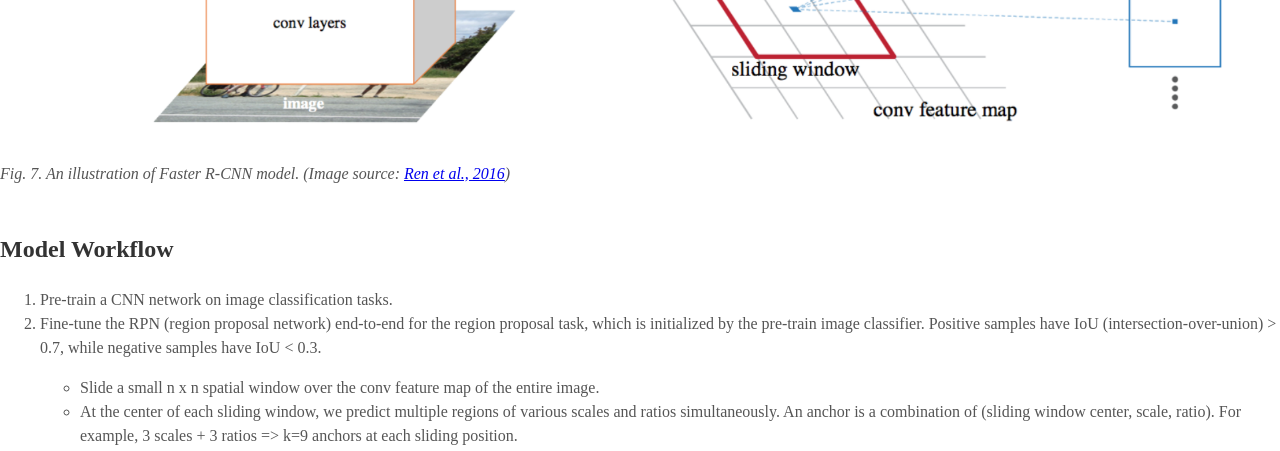
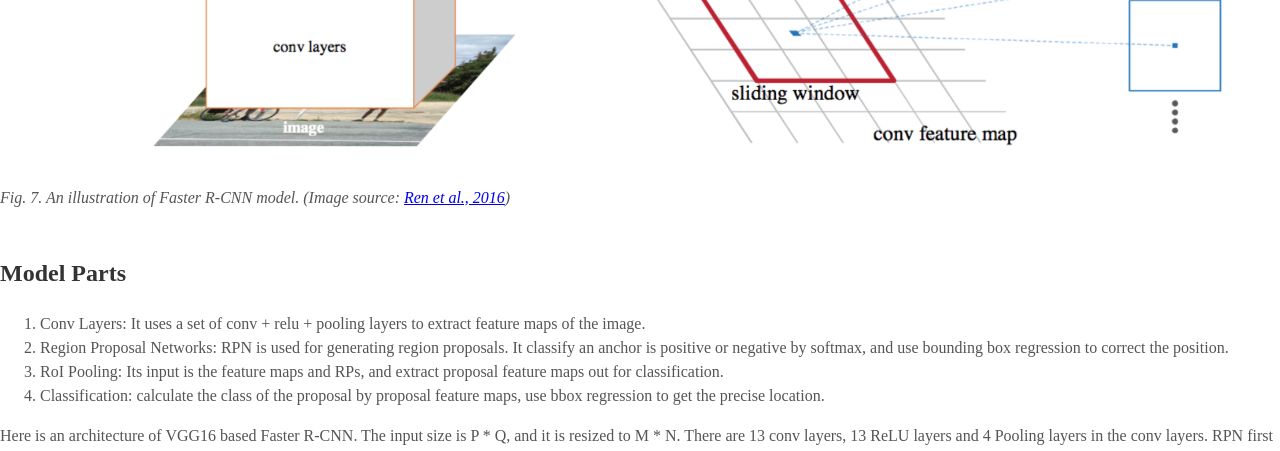
Before and after one commit to Noba1anc3/Noba1anc3.github.io, a Jekyll site: the page built from _posts/2020-04-15-R-CNN Family.md, in a window 1280 px wide and 1400 px high, scrolled down 9843 px. Shown: the top 451 px of the window. Built offline with Jekyll 4.4.1, drawn with Linux system fonts in a browser that asks for light colours; some web fonts are replaced; formulas are drawn with MathJax 3; some of the changed text lies outside the part shown.

Commit message:
Update 2020-04-15-R-CNN Family.md

```diff
--- a/_posts/2020-04-15-R-CNN Family.md
+++ b/_posts/2020-04-15-R-CNN Family.md
@@ -218,6 +218,17 @@ An intuitive speedup solution is to integrate the region proposal algorithm into
 
 *Fig. 7. An illustration of Faster R-CNN model. (Image source: [Ren et al., 2016](https://arxiv.org/pdf/1506.01497.pdf))*
 
+### Model Parts
+1. Conv Layers: It uses a set of conv + relu + pooling layers to extract feature maps of the image.
+2. Region Proposal Networks: RPN is used for generating region proposals. It classify an anchor is positive or negative by softmax, and use bounding box regression to correct the position.
+3. RoI Pooling: Its input is the feature maps and RPs, and extract proposal feature maps out for classification.
+4. Classification: calculate the class of the proposal by proposal feature maps, use bbox regression to get the precise location.
+
+Here is an architecture of VGG16 based Faster R-CNN. The input size is P * Q, and it is resized to M * N. There are 13 conv layers, 13 ReLU layers and 4 Pooling layers in the conv layers. RPN first calculate a 3 * 3 conv, then generate proposals comprised of positive anchors and its corresponding bbox offset. RoI Pooling layer uses proposals to extract proposal feature from feature maps. Then proposal features is sent into fc layer and softmax for classification.
+
+<img src="https://pic4.zhimg.com/80/v2-e64a99b38f411c337f538eb5f093bdf3_720w.jpg" />
+
+*Fig. 8. The Architecture of VGG-16 based Faster R-CNN model. (Image source: pascal_voc/VGG16/faster_rcnn_alt_opt/faster_rcnn_test.pt)*
 
 ### Model Workflow
 
```
Also changed, not shown: other parts of _posts/2020-04-15-R-CNN Family.md (+1 -1 lines).
